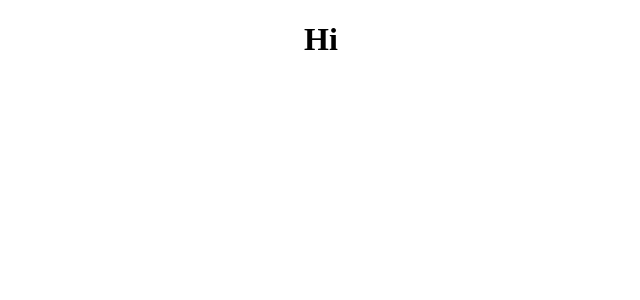
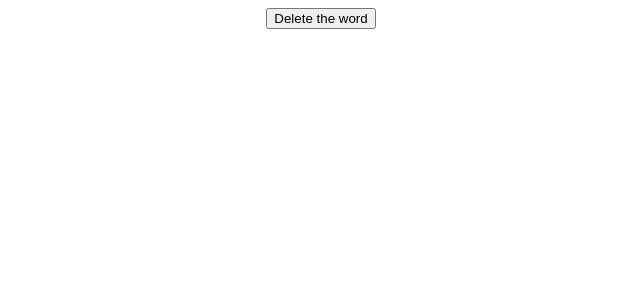
Before and after one commit to Eastynfromeast/react-hooks-nooks, a React (Create React App) app: page / in a window 1280 px wide. Shown: the top 300 px of the page, without its empty margins (319-959 px from the left). Built offline with nearby package versions, Linux system fonts and the light colour scheme.

Commit message:
feat($useEffect) - create useConfirm to learn how to protect the user from click event only by asking for confirm one more time (#2.3 useConfirm & usePreventLeave)

```diff
--- a/package.json
+++ b/package.json
@@ -8,7 +8,9 @@
 		"react-dom": "^19.0.0",
 		"react-scripts": "5.0.1"
 	},
-	"devDependencies": {},
+	"devDependencies": {
+		"@babel/plugin-proposal-private-property-in-object": "^7.21.11"
+	},
 	"scripts": {
 		"start": "react-scripts start",
 		"build": "react-scripts build",
--- a/src/index.js
+++ b/src/index.js
@@ -1,14 +1,30 @@
 import React from 'react';
 import ReactDOM from 'react-dom/client';
 import './App.css';
-import useClick from './hooks/useClick';
+
+const useConfirm = (message = '', callback, rejection) => {
+	if (typeof callback !== 'function') {
+		return;
+	}
+
+	const confirmAction = () => {
+		// eslint-disable-next-line no-restricted-globals
+		if (confirm(message)) {
+			callback();
+		} else {
+			rejection();
+		}
+	};
+	return confirmAction;
+};
 
 const App = () => {
-	const sayHello = () => console.log('say Hello');
-	const title = useClick(sayHello);
+	const deleteWord = () => console.log('Deleting the word...');
+	const abort = () => console.log('Aborted');
+	const confirmDelete = useConfirm('R u sure?', deleteWord, abort);
 	return (
 		<div className="App">
-			<h1 ref={title}>Hi</h1>
+			<button onClick={confirmDelete}>Delete the word</button>
 		</div>
 	);
 };
```
Also changed, not shown: 2 other files (tests, documents, lock files or other folders).
